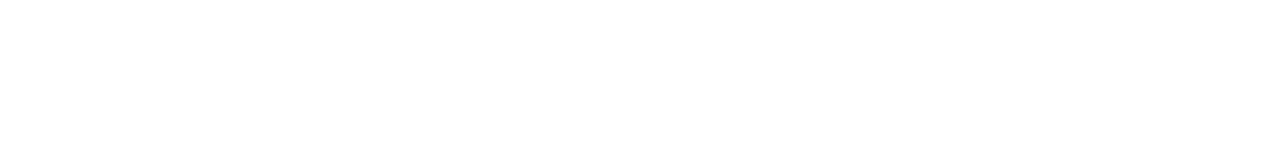
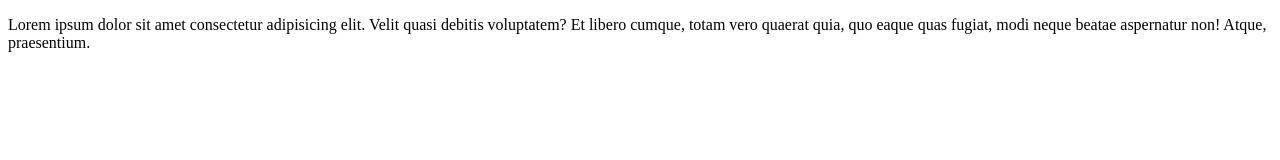
Before and after one commit to camilapeluffo/mi_repositorio, a plain HTML site: page index.html in a window 1280 px wide. Drawn offline with Linux system fonts and the light colour scheme.

Commit message:
agregue un parrafo

```diff
--- a/index.html
+++ b/index.html
@@ -7,6 +7,6 @@
     <title>Document</title>
 </head>
 <body>
-
+    <p>Lorem ipsum dolor sit amet consectetur adipisicing elit. Velit quasi debitis voluptatem? Et libero cumque, totam vero quaerat quia, quo eaque quas fugiat, modi neque beatae aspernatur non! Atque, praesentium.</p>
 </body>
 </html>
```
